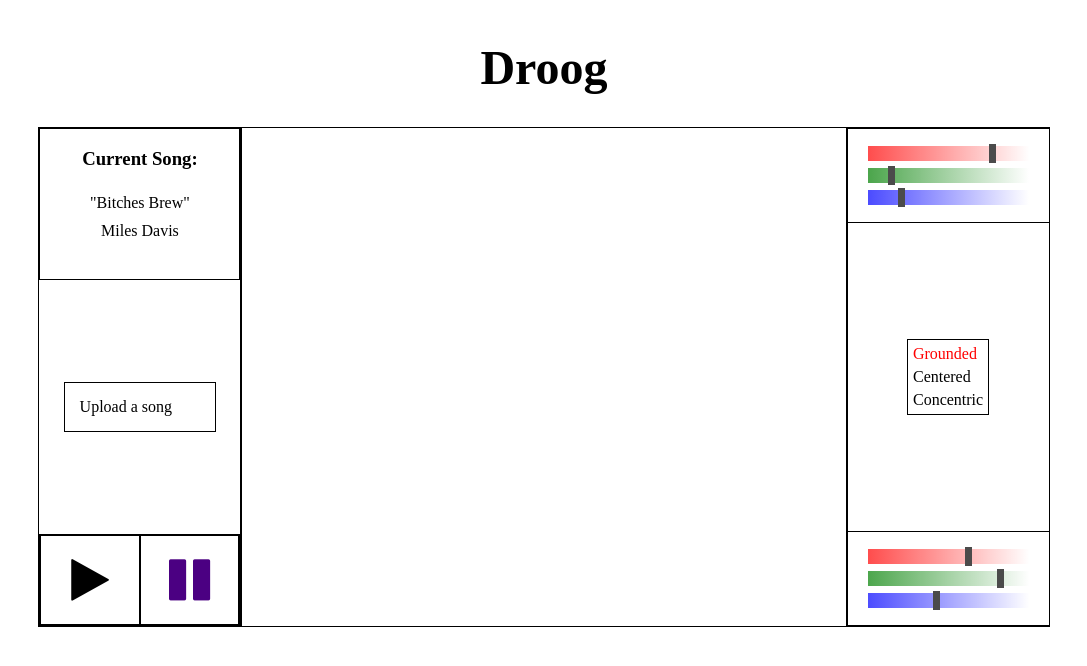
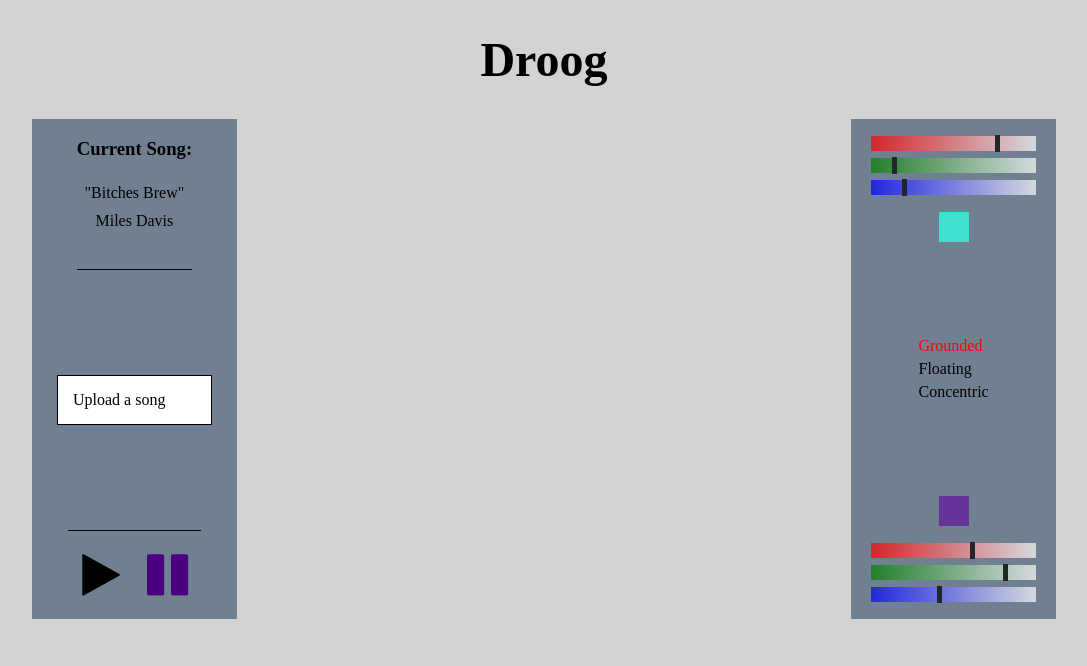
Before and after one commit to gabeice/Droog, a PHP site: page / in a window 1280 px wide. Shown: the top 666 px of the page, without its empty margins (96-1183 px from the left). Run offline with PHP 8.4, Linux system fonts and the light colour scheme; some libraries are stand-ins or nearby versions.

Commit message:
Better colors

```diff
--- a/css/index.css
+++ b/css/index.css
@@ -3,6 +3,8 @@ body {
   flex-direction: column;
   align-items: center;
   font-family: "Futura";
+  margin: 0px;
+  background-color: lightgray;
 }
 
 h1 {
@@ -27,6 +29,8 @@ ul {
   flex-direction: row;
   width: 80%;
   height: 500px;
+  /*border: 1px solid black;*/
+
   --bottom-red: 102;
   --bottom-green: 51;
   --bottom-blue: 153;
@@ -34,10 +38,6 @@ ul {
   --top-red: 64;
   --top-green: 224;
   --top-blue: 208;
-}
-
-#main div {
-  border: 1px solid black;
 }
 
 #display {
@@ -49,6 +49,7 @@ ul {
   display: flex;
   flex-direction: column;
   justify-content: space-between;
+  background-color: slategray;
 }
 
 #customizer {
@@ -59,19 +60,25 @@ ul {
   display: flex;
   flex-direction: column;
   align-items: center;
+  align-self: center;
   height: 30%;
+  border-bottom: 1px solid black;
 }
 
 #play-controls {
   display: flex;
   flex-direction: row;
+  justify-content: space-between;
+  width: 65%;
+  align-self: center;
+  border-top: 1px solid black;
 }
 
 #play-controls div {
   width: 50%;
   display: flex;
   flex-direction: row;
-  justify-content: space-around;
+  justify-content: center;
   align-items: center;
 }
 
@@ -89,6 +96,14 @@ ul {
   font-size: 2.5em;
 }
 
+/*.fa-play {
+  margin-right: 0px;
+}
+
+.fa-pause {
+  margin-left: 0px;
+}*/
+
 #song-file {
   display: none;
 }
@@ -98,6 +113,8 @@ ul {
   align-self: center;
   padding: 15px;
   cursor: pointer;
+  border: 1px solid black;
+  background-color: white;
 }
 
 #upload-button label {
@@ -109,6 +126,7 @@ ul {
   flex-direction: column;
   align-items: center;
   justify-content: space-between;
+  background-color: slategray;
 }
 
 .color-picker {
@@ -149,6 +167,18 @@ ul {
   background: linear-gradient(to right, blue, white);
 }
 
+#top-sample {
+  width: 30px;
+  height: 30px;
+  background-color: rgb(var(--top-red), var(--top-green), var(--top-blue));
+}
+
+#bottom-sample {
+  width: 30px;
+  height: 30px;
+  background-color: rgb(var(--bottom-red), var(--bottom-green), var(--bottom-blue));
+}
+
 #form-select p {
   cursor: pointer;
 }
--- a/index.html
+++ b/index.html
@@ -61,15 +61,21 @@
               <div class="color-mark" id="top-blue"></div>
             </li>
           </ul>
+
+          <div id="top-sample">
+          </div>
         </div>
 
         <div id="form-select">
           <p class="selected" id="osc">Grounded</p>
-          <p id="cent">Centered</p>
+          <p id="cent">Floating</p>
           <p id="conc">Concentric</p>
         </div>
 
         <div class="color-picker" id="bottom">
+          <div id="bottom-sample">
+          </div>
+
           <ul>
             <li class="red">
               <div class="color-mark" id="bottom-red"></div>
--- a/lib/droog.js
+++ b/lib/droog.js
@@ -19,7 +19,7 @@ document.addEventListener("DOMContentLoaded", () => {
       case "Grounded":
       showFrequency = showFrequencyOsc;
       break;
-      case "Centered":
+      case "Floating":
       showFrequency = showFrequencyMid;
       break;
       default:
```
Also changed, not shown: favicon.ico, lib/bundle.js, 1 other file.
